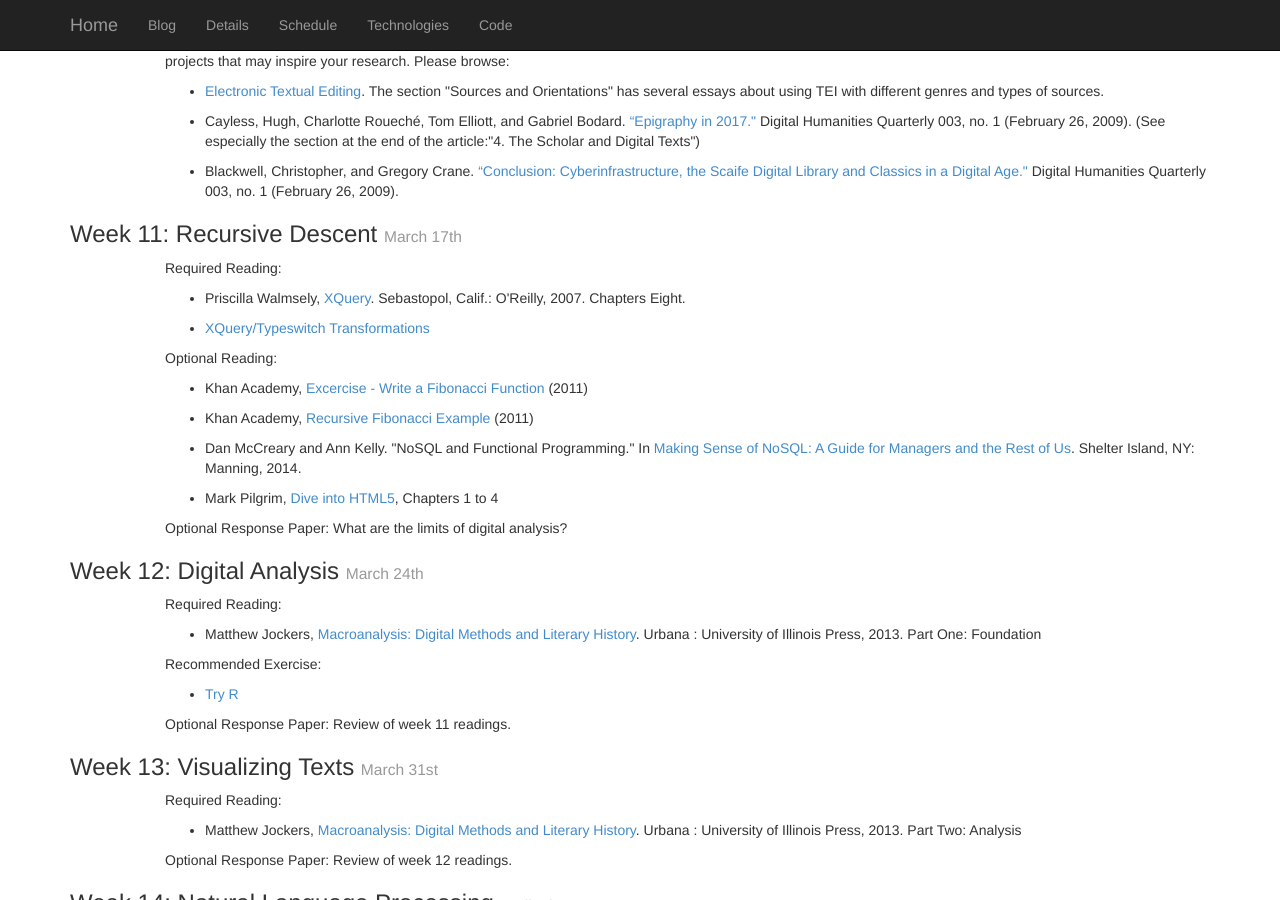
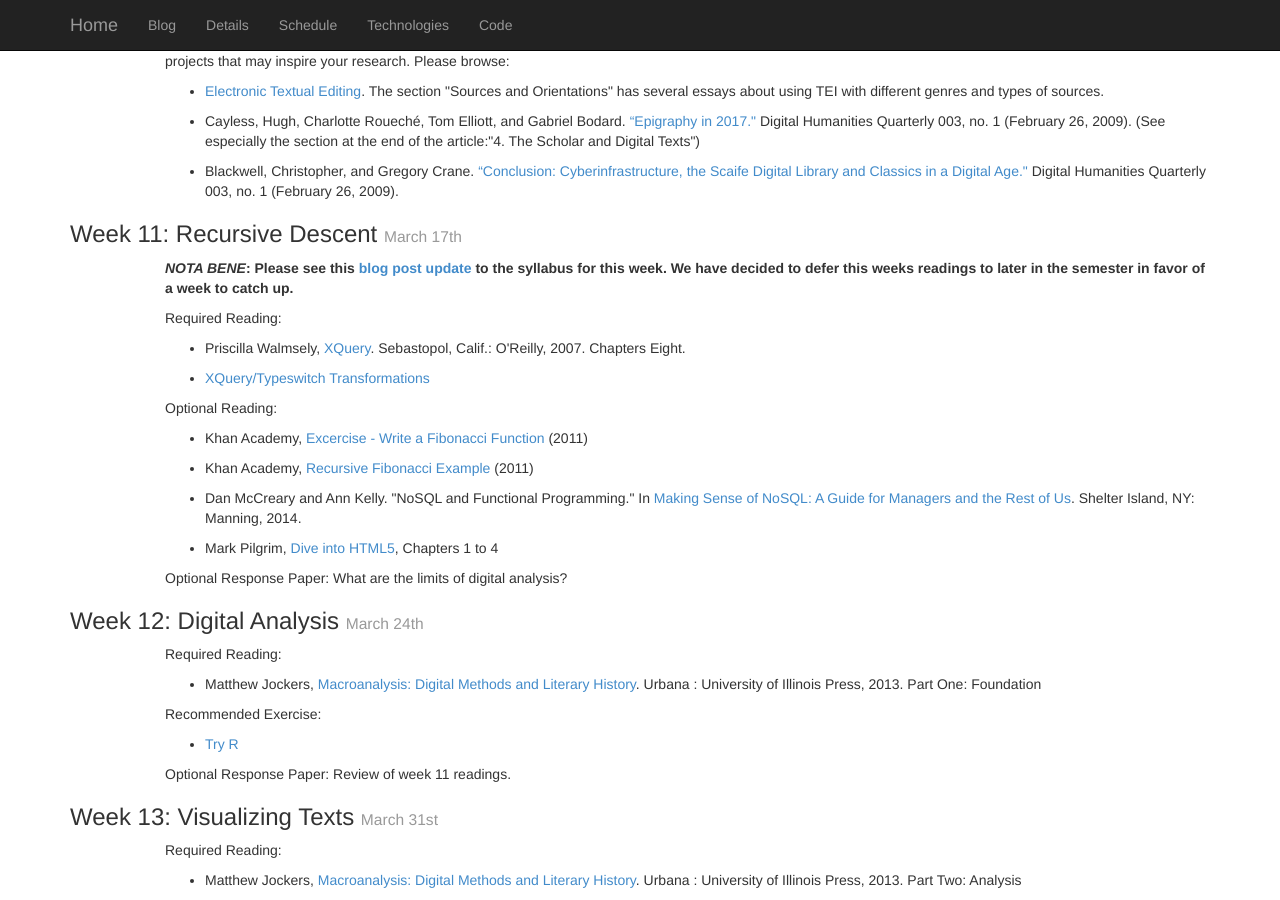
Before and after one commit to Ramona2020/paralipomena.github.io, a Jekyll site: the page built from schedule/index.html, in a window 1280 px wide and 900 px high, scrolled down 2726 px. Built offline with Jekyll 4.4.1, drawn with Linux system fonts in a browser that asks for light colours; Markdown is read by kramdown in place of the engine named in the settings.

Commit message:
updated week 11 in the syllabus schedule

```diff
--- a/schedule/index.html
+++ b/schedule/index.html
@@ -206,6 +206,7 @@ Detailed introduction to TEI (DM)-->
 </div>
     <h3>Week 11: Recursive Descent <small>March 17th</small></h3>
     <div class="col-md-offset-1">
+    <p><strong><em>NOTA BENE</em>: Please see this <a href="http://paralipomena.com/blog/2014/03/16/update-to-syllabus.html">blog post update</a> to the syllabus for this week. We have decided to defer this weeks readings to later in the semester in favor of a week to catch up.</strong></p>
         <p>Required Reading:</p>
         <ul>
             <li><p>Priscilla Walmsely, <a href="http://www.worldcat.org/oclc/164804113">XQuery</a>.
```
